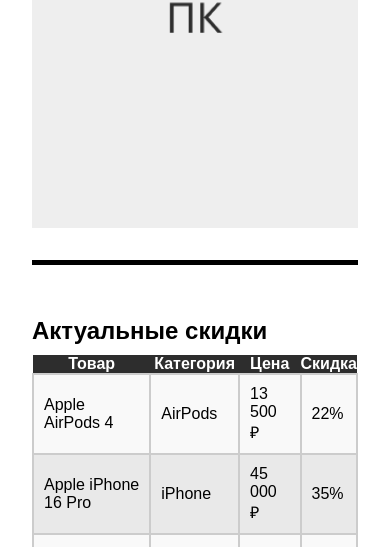
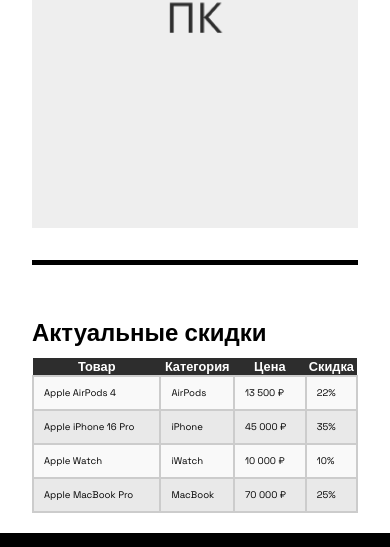
Before and after one commit to quazzaar/web_y26, a website: page index.html in a window 390 px wide. Shown: the part 6276-6823 px from the top of the page. Drawn offline with Linux system fonts and the light colour scheme.

Commit message:
table fix

```diff
--- a/styles/style.css
+++ b/styles/style.css
@@ -296,11 +296,10 @@
 .discount-table {
     width: 100%;
     padding: 20px 32px;
-    font-family: Arial, sans-serif;
+    font-family: 'Space Grotesk', sans-serif;
 }
 
 .discount-table__title {
-    font-size: 1.5rem;
     font-weight: bold;
     margin-bottom: 10px;
 }
@@ -362,4 +361,12 @@
     .categories__grid {
         grid-template-columns: 1fr;
     }
+
+    .discount-table__header {
+        font-size: 0.8rem;
+    }
+
+    .discount-table__cell {
+        font-size: 0.6rem;
+    }
 }
```
